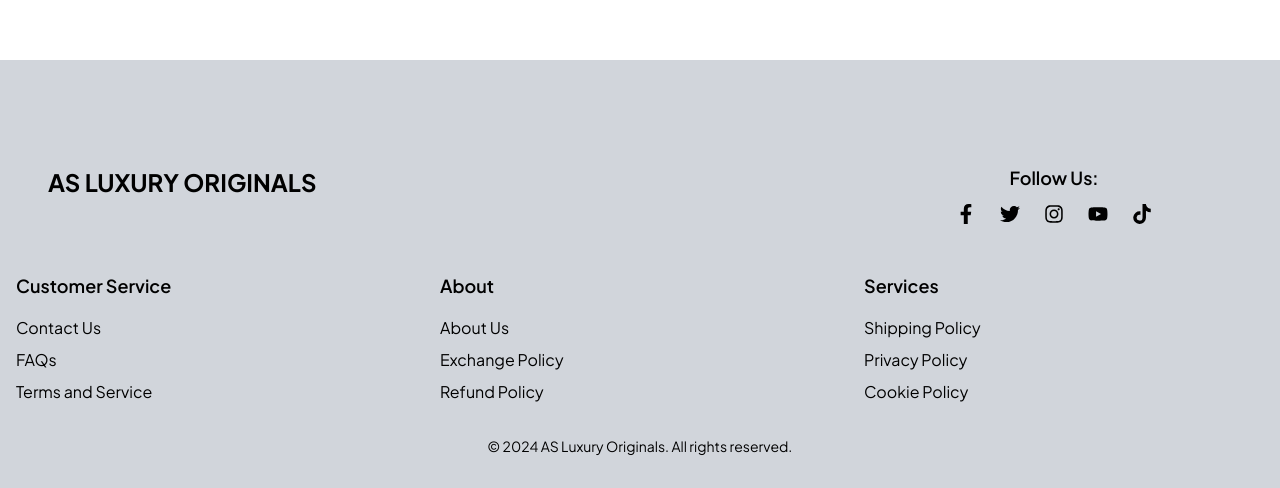
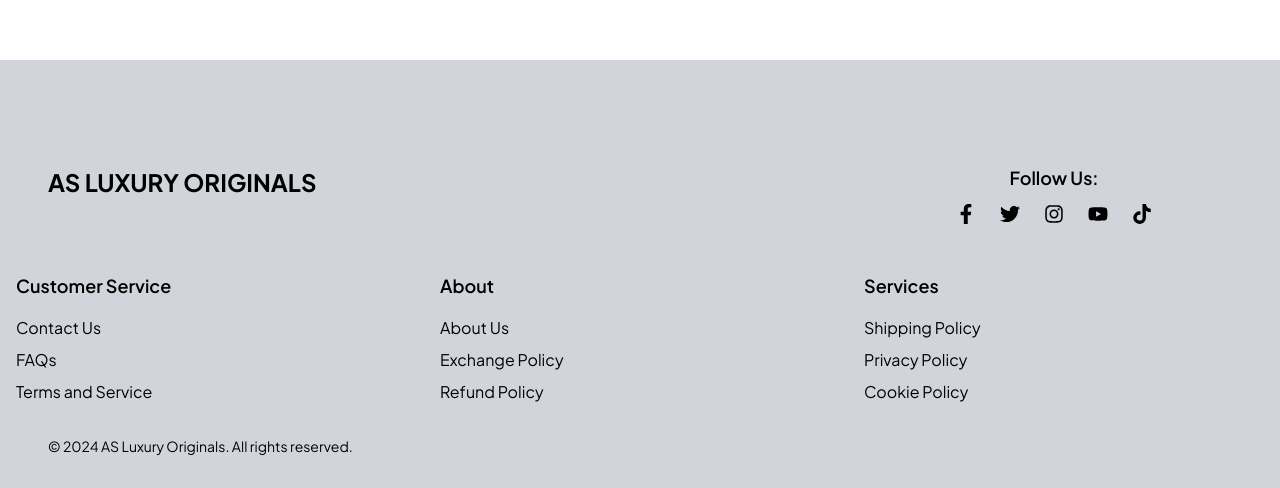
Before and after one commit to Myches/AsLuxuryOriginals, a React (Vite) app in the folder asluxuryoriginals/: page / in a window 1280 px wide. Shown: the part 740-1228 px from the top of the page. Built offline with nearby package versions, Linux system fonts and the light colour scheme.

Commit message:
fixes layout

```diff
--- a/asluxuryoriginals/src/components/Footer.tsx
+++ b/asluxuryoriginals/src/components/Footer.tsx
@@ -55,7 +55,7 @@ export default function Footer() {
       </div>
 
       {/* Footer Bottom Section */}
-      <div className="flex justify-center items-center mt-8 text-sm text-black px-12">
+      <div className="flex justify-between items-center text-center mt-8 text-sm text-black px-12">
         <p>© {new Date().getFullYear()} AS Luxury Originals. All rights reserved.</p>
       </div>
     </div>
```
